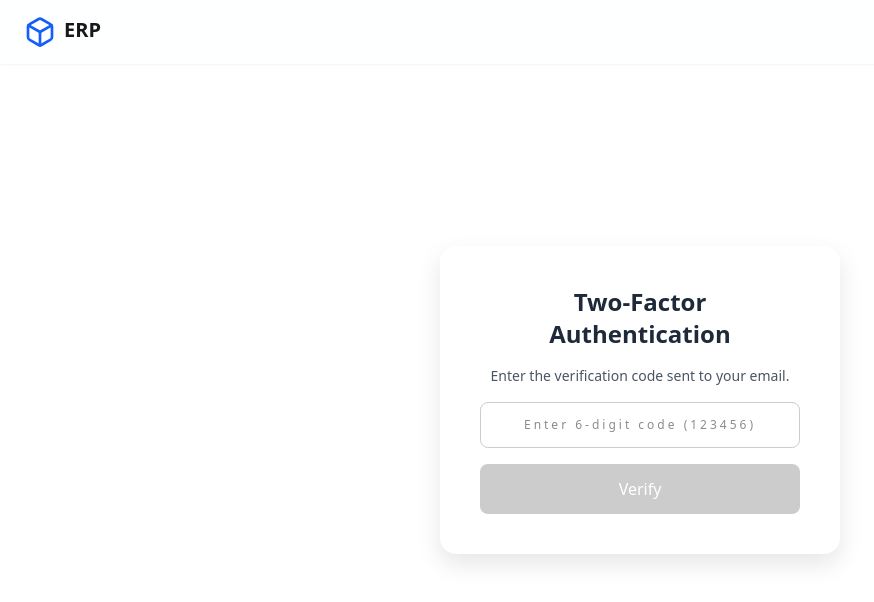
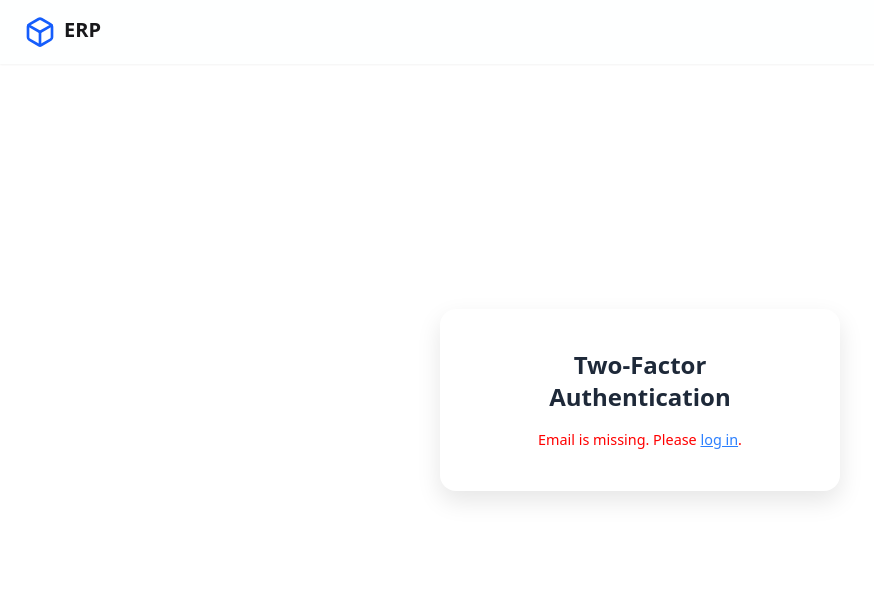
Before and after one commit to tarunranka/admin-panel, a React (Vite) app: page /verify in a window 1280 px wide. Shown: the top 602 px of the page, without its empty margins (0-874 px from the left). Built offline with nearby package versions, Linux system fonts and the light colour scheme; no server answers.

Commit message:
fix the design if the email is missing for 2FA

```diff
--- a/src/pages/TwoFactorAuth.jsx
+++ b/src/pages/TwoFactorAuth.jsx
@@ -1,7 +1,7 @@
 import React, { useEffect } from "react";
 import styled from "styled-components";
 import { useDispatch, useSelector } from "react-redux";
-import { useNavigate } from "react-router-dom";
+import { useNavigate, Link } from "react-router-dom";
 import TwoFactorForm from "../components/TwoFactorForm";
 import { verify2FA } from "../store/authSlice";
 import { selectMemoizedAuth } from "../store/authSelectors";
@@ -55,11 +55,6 @@ const TwoFactorAuth = () => {
   }, [isAuthenticated, navigate]);
 
   const handleVerify2FA = (code) => {
-    if (!email) {
-      console.error("Email is missing, cannot verify 2FA.");
-      return;
-    }
-
     dispatch(verify2FA({ email, code }));
   };
 
@@ -69,10 +64,26 @@ const TwoFactorAuth = () => {
         <h2 className="text-2xl font-semibold text-gray-800 mb-4 text-center">
           Two-Factor Authentication
         </h2>
-        <p className="text-gray-600 text-sm text-center mb-4">
-          Enter the verification code sent to {email || "your email"}.
-        </p>
-        <TwoFactorForm onVerify={handleVerify2FA} loading={loading} />
+
+        {!email ? (
+          <>
+            <ErrorMessage>
+              Email is missing. Please{" "}
+              <Link to="/login" className="text-blue-500 underline">
+                log in
+              </Link>
+              .
+            </ErrorMessage>
+          </>
+        ) : (
+          <>
+            <p className="text-gray-600 text-sm text-center mb-4">
+              Enter the verification code sent to <strong>{email}</strong>.
+            </p>
+            <TwoFactorForm onVerify={handleVerify2FA} loading={loading} />
+          </>
+        )}
+
         {error && <ErrorMessage>{error}</ErrorMessage>}
       </AuthCard>
     </Container>
--- a/src/store/authSlice.js
+++ b/src/store/authSlice.js
@@ -20,11 +20,11 @@ export const verify2FA = createAsyncThunk(
   "auth/verify2FA",
   async ({ email, code }, { rejectWithValue }) => {
     try {
-      console.log("Verifying 2FA for email:", email);
-      console.log("Entered Code:", code);
-
-      const response = await verify2FAApi({ email, code });
-      return response;
+      if (email) {
+        const response = await verify2FAApi({ email, code });
+        return response;
+      }
+      return rejectWithValue({ error: "Email is missing" });
     } catch (error) {
       return rejectWithValue(error);
     }
@@ -85,7 +85,7 @@ const authSlice = createSlice({
       .addCase(verify2FA.rejected, (state, action) => {
         state.requires2FA = true;
         state.isAuthenticated = false;
-        state.user = { email: action.payload.email };
+        state.user = { email: action.payload?.email };
         state.error = action.payload.error;
       })
       .addCase(logoutAsync.fulfilled, (state) => {
```
